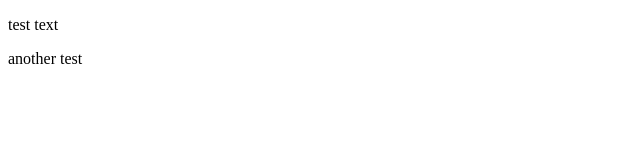
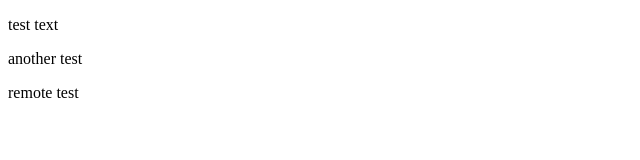
Before and after one commit to Veniii/Meow2, a plain HTML site: page index1.html in a window 1280 px wide. Shown: the full height of the page, 0-640 px from the left. Drawn offline with Linux system fonts and the light colour scheme.

Commit message:
remote test

```diff
--- a/index1.html
+++ b/index1.html
@@ -9,5 +9,6 @@
 <body>
     <p>test text</p>
     <p>another test</p>
+    <p>remote test</p>
 </body>
 </html>
```
